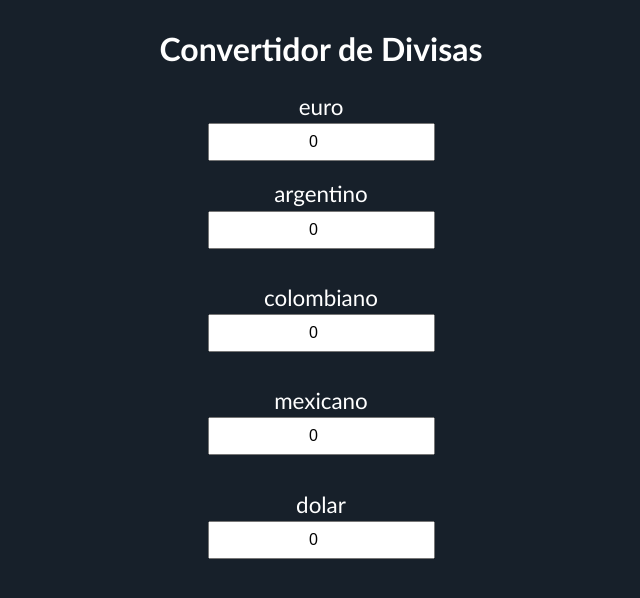
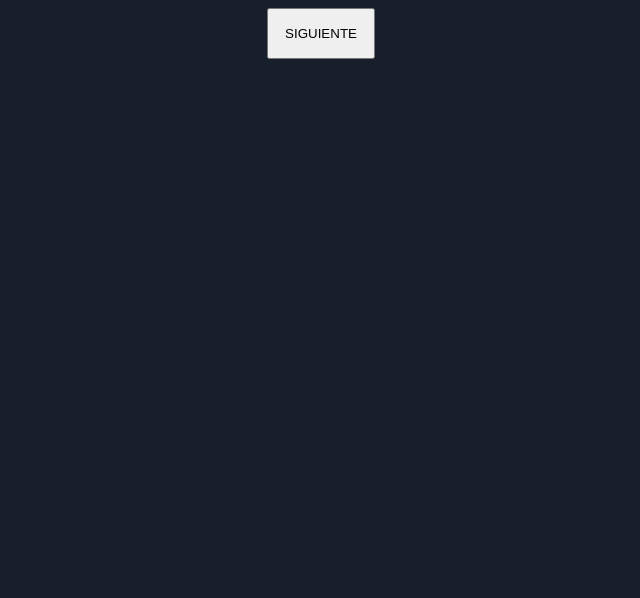
Before and after one commit to YamilDaza/learningReact, a React (Vite) app: page / in a window 1280 px wide. Shown: the top 598 px of the page, without its empty margins (319-959 px from the left). Built offline with nearby package versions, Linux system fonts and the light colour scheme.

Commit message:
myTask3Dos

```diff
--- a/src/projects/MainTaks.jsx
+++ b/src/projects/MainTaks.jsx
@@ -4,6 +4,7 @@ import MyTask2 from './Task2/MyTask2';
 import MyTask3 from './Task2/myTask3';
 import App from './Task3/App';
 import Counter from './Task3/Counter';
+import MyTask from './Task3/myTas3Dos/MyTask';
 import ConvertidorDivisas from './Task3/myTask3/ConvertidorDivisas';
 import Sumador from './Task3/Sumador';
 // import App from './Task1/App';
@@ -18,7 +19,8 @@ const MainTaks = () => {
          {/* <App></App> */}
          {/* <Counter/> */}
          {/* <Sumador></Sumador> */}
-         <ConvertidorDivisas></ConvertidorDivisas>
+         {/* <ConvertidorDivisas></ConvertidorDivisas> */}
+         <MyTask></MyTask>
       </div>
    );
 }
--- /dev/null
+++ b/src/projects/Task3/myTas3Dos/MyTask.jsx
@@ -0,0 +1,45 @@
+import React, { useState } from 'react';
+
+const styles = {
+   btn:{
+      padding: '1rem',
+      cursor: 'pointer',
+   },
+}
+
+const reyesGobos = [
+   {
+      nombre: 'Ataulfo',
+      aficion: 'Comer toros sin pelar',
+   },
+   {
+      nombre: 'Recesvinto',
+      aficion: 'Leer a Hegel en arameo',
+   },
+   {
+      nombre: 'Teodorico',
+      aficion: 'La cria del escarabajo en almibar',
+   },
+]
+
+const MyTask = () => {
+
+   const [dato, setDato] = useState('');
+   const [counter, setCounter] = useState(0);
+   const mostrarRey = () => {
+      setCounter(counter + 1);
+      if(counter+1 === reyesGobos.length){
+         setCounter(0)
+      }
+      setDato(<h2>La aficion principal de <span>{reyesGobos[counter].nombre}</span> es <p>{reyesGobos[counter].aficion}</p></h2>);
+   };
+
+   return (
+      <div>
+         <button onClick={mostrarRey} style={styles.btn}>SIGUIENTE</button>
+         <div>{dato}</div>
+      </div>
+   );
+}
+
+export default MyTask;
```
